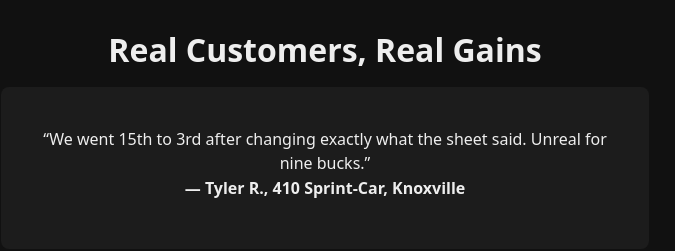
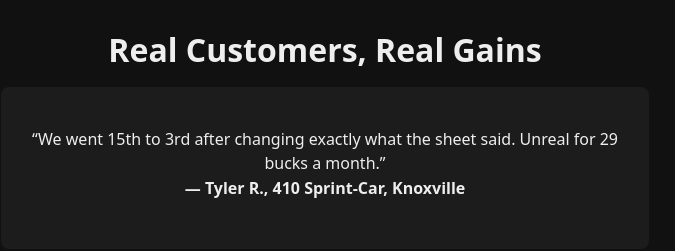
Before and after one commit to snyqndqfpc-web/Setup-sheets, a plain HTML site: page index.html in a window 1280 px wide. Shown: the part 1240-1491 px from the top of the page, without its empty margins (315-990 px from the left). Drawn offline with Linux system fonts and the light colour scheme.

Commit message:
Update pricing in customer testimonial

```diff
--- a/index.html
+++ b/index.html
@@ -50,7 +50,7 @@ footer{font-size:.8rem;padding:2rem 1rem;text-align:center;opacity:.6}
 <section>
 <h2>Real Customers, Real Gains</h2>
 <div class="card" style="max-width:600px;margin:auto">
-<p>“We went 15th to 3rd after changing exactly what the sheet said. Unreal for nine bucks.”<br><strong>— Tyler R., 410 Sprint-Car, Knoxville</strong></p>
+<p>“We went 15th to 3rd after changing exactly what the sheet said. Unreal for 29 bucks a month.”<br><strong>— Tyler R., 410 Sprint-Car, Knoxville</strong></p>
 </div>
 </section>
 <section>
```
